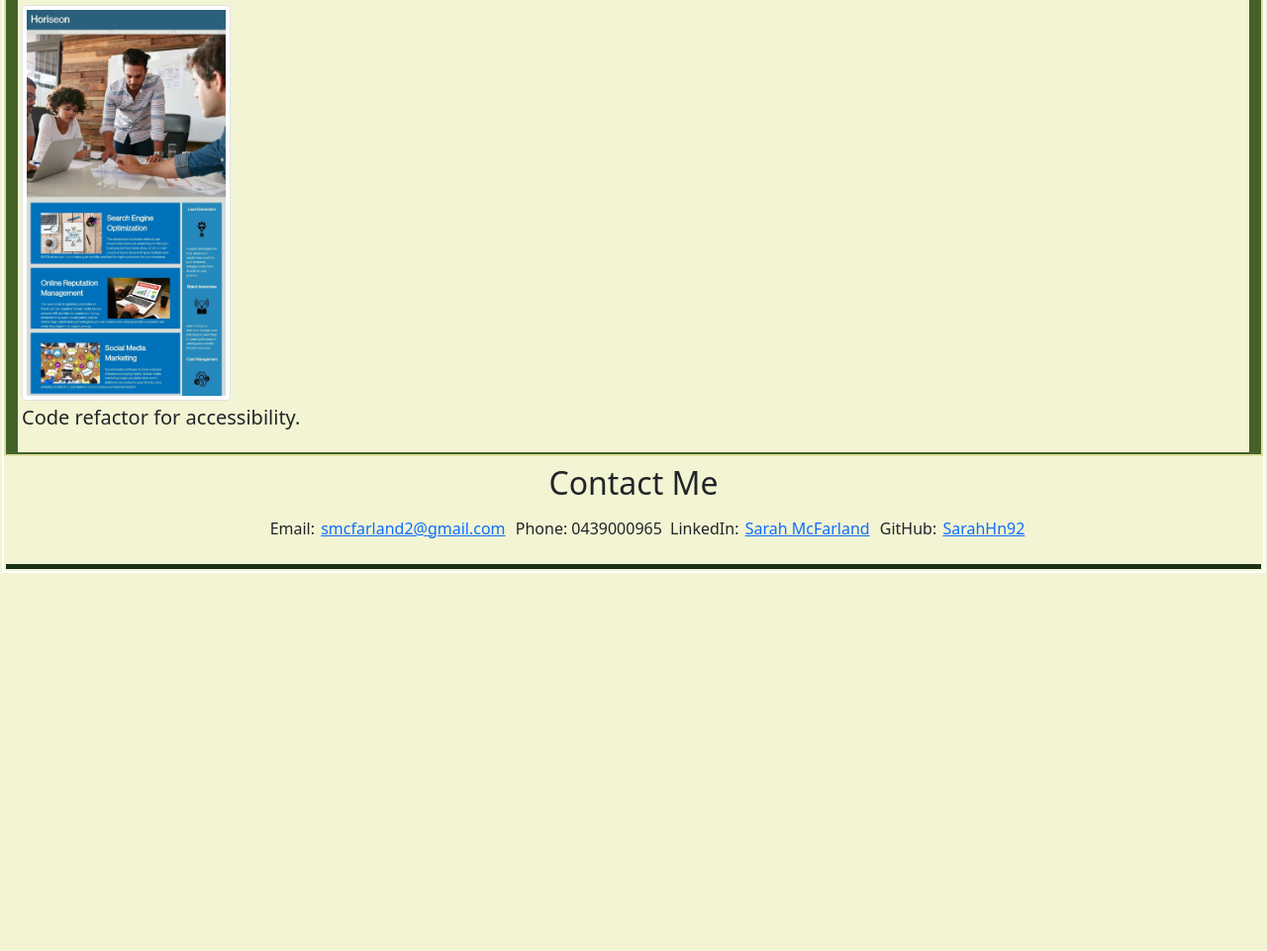
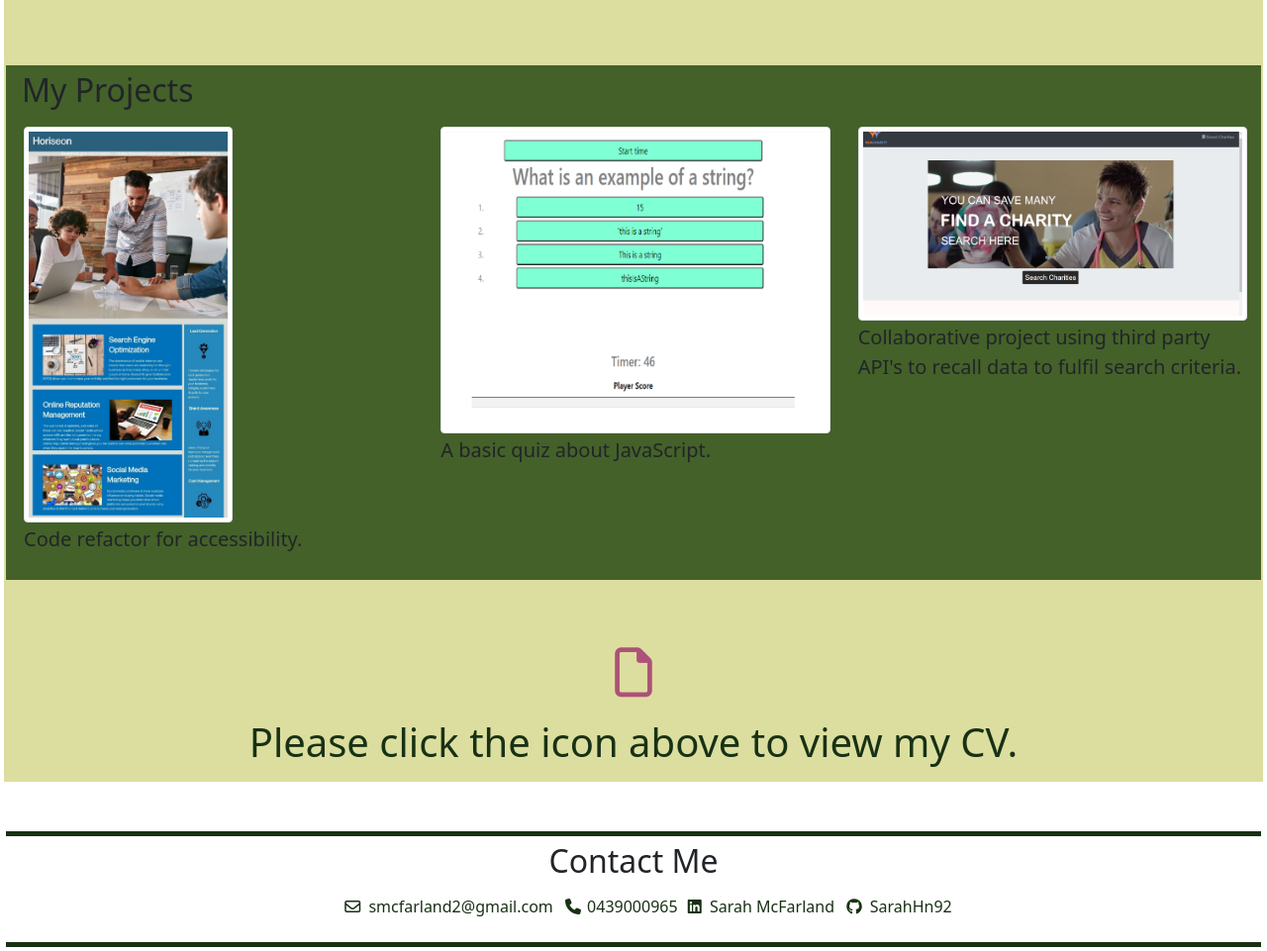
Before and after one commit to SarahHn92/professional-portfolio, a plain HTML site: page index.html in a window 1280 px wide. Shown: the part 961-1922 px from the top of the page at 99% size. Before the commit the page ends 1540 px from the top, so only its background shows below. Drawn offline with nearby package versions, Linux system fonts and the light colour scheme.

Commit message:
updating readme, added CV, added icons

```diff
--- a/assets/style.css
+++ b/assets/style.css
@@ -9,10 +9,8 @@
 }
 
 * {
-    box-sizing: border-box;
     padding: 2px;
     margin: auto;
-    background-color: var(--light)
     ;
 }
 
@@ -33,6 +31,7 @@ header {
 
 
 nav {
+    display: flex;
     background-color: var(--mdGrn);
     padding-top: 60px;
     width: 100%;
@@ -42,12 +41,21 @@ nav {
 
 
 nav li {
+    flex-direction: row;
+    align-items:stretch;
     line-height: 30px;
-    text-align: right;
+    text-align: center;
     font-family: monospace, sans-serif;
+    font-size: 30px;
+    color: var(--beige);
     font-weight: bold;
+    list-style-type: none;
+
+}
+
+li a {
+    color: var(--beige);
     text-decoration: none;
-
 }
 
 /*nav*/
@@ -65,6 +73,7 @@ main {
 }
 
 .about-me p {
+    text-align: center;
     box-sizing: border-box;
     width: 80%;
 }
@@ -83,16 +92,30 @@ main {
     background-color: var(--mdGrn);
 }
 
+.my-projects h2 {
+    background-color: var(--mdGrn);
+}
+
 .img-thumbnail {
+    justify-content: space-evenly;
+    margin: auto;
     max-block-size: 400px;
 }
 
-
+.resume {
+    text-align: center;
+    color: var(--drkGrn);
+}
+.icon i {
+    color: #ad5178;
+    font-size: 50px;
+}
 
 
 .contact-me {
     background-color: var(--drkGrn));
     text-align: center;
+    border-top: var(--drkGrn) 5px solid;
     border-bottom: var(--drkGrn) 5px solid;
 
 }
@@ -100,4 +123,9 @@ main {
 .contact-me li {
     list-style: none;
     display: inline;
+    color: var(--drkGrn);
 }
+
+.contact-me li a {
+    color: var(--drkGrn);
+}
--- a/index.html
+++ b/index.html
@@ -11,19 +11,21 @@
     <link rel="preconnect" href="https://fonts.gstatic.com">
 </head>
 <body>
-    <header class="jumbotron header">
-        <h1>Sarah Hinton: Professional Portfolio</h1>
+    <header class="container-fluid text-sm-center p-5 header">
+        <h1>Sarah McFarland: Professional Portfolio</h1>
         <br>
         <nav>
             <ul>
                 <li>
-                    <a href= "#about-me" class="aboutMe">About Me</a>
+                    <a href= "#about-me" class="aboutMe"><i class="fas fa-hiking"></i> About Me</a>
                 </li>
+                <br>
                 <li>
-                    <a href="#my-projects" class="myWork">My Work</a>
+                    <a href="#my-projects" class="myWork"><i class="fas fa-project-diagram"></i> My Work</a>
                 </li>
+                <br>
                 <li>
-                    <a href="#contact-me" class="contactMe">Contact Me</a>
+                    <a href="#contact-me" class="contactMe"><i class="far fa-address-book"></i> Contact Me</a>
                 </li>
             </ul>
         </nav>
@@ -53,33 +55,66 @@
         <br>
 
         <section class=" container-fluid my-projects" id="my-projects" >
-            <div class="">
+            <div>
                 <h2 class="my-projects-header">My Projects</h2>
             </div>
-            <div class="my-projects-img">
-                <a href="https://sarahhn92.github.io/Week-1-HW/"><img class="img-thumbnail" src="assets/Horiseon.jpg" alt="project-screenshot" > </a>
-                <p>Code refactor for accessibility.</p>
 
+            <div class="row justify-content-center">
+
+                <div class="project1 col-sm-12 col-md-4">
+                    <div class="my-projects-img">
+                        <a href="https://sarahhn92.github.io/Week-1-HW/"><img class="img-thumbnail" src="assets/Horiseon.jpg" alt="HoriseonScreenshot" > </a>
+                        <p>Code refactor for accessibility.</p>
+                    </div>
+                </div>
+
+                <div class="project2 col-sm-12 col-md-4">
+                    <div class="my-projects-img">
+                        <a href="https://sarahhn92.github.io/Code-Quiz/"><img class="img-thumbnail" src="assets/QuizScreenshot.png" alt="QuizScreenshot"></a>
+                        <p>A basic quiz about JavaScript.</p>
+                    </div>
+                </div>
+
+                <div class="project3 col-sm-12 col-md-4">
+                    <div class="my-projects-img">
+                       <a href="https://sarahhn92.github.io/ReaCharity-project/"><img class="img-thumbnail" src="assets/ReaCharity.png" alt="ReaCharityScreenshot"></a>
+                       <p>Collaborative project using third party API's to recall data to fulfil search criteria.</p>
+                    </div>
+
+                </div>
+            </div>
+        </section>
+
+        <br>
+        <br>
+
+        <section>
+            <div class="resume">
+                <p class="icon"><a href="assets/Resume.pdf"><i class="far fa-file"></a></i></p>
+                <h1>Please click the icon above to view my CV.</h1>
             </div>
         </section>
     </main>
 
-    <aside class="sidenav">
+    <br>
+    <br>
+
+    <footer>
         <section id="contact-me" class="contact-me">
             <div class="">
                 <h2 class="contact-me-header"> Contact Me</h2>
                 <div class="contact-select">
                     <ul>
-                        <li class="email">Email: <a href= mailto:smcfarland2@gmail.com>smcfarland2@gmail.com</a></li>
-                        <li class="phone">Phone: 0439000965</li>
-                        <li class="linkedin">LinkedIn: <a href="https://www.linkedin.com/in/sarah-mcfarland-978404204/"> Sarah McFarland</a> </li>
-                        <li class="github">GitHub: <a href="https://github.com/SarahHn92">SarahHn92</a> </li>
+                        <li class="email"><i class="far fa-envelope"></i> <a href= mailto:smcfarland2@gmail.com>smcfarland2@gmail.com</a></li>
+                        <li class="phone"><i class="fas fa-phone"></i> 0439000965</li>
+                        <li class="linkedin"><i class="fab fa-linkedin"></i> <a href="https://www.linkedin.com/in/sarah-mcfarland-978404204/"> Sarah McFarland</a> </li>
+                        <li class="github"><i class="fab fa-github"></i> <a href="https://github.com/SarahHn92">SarahHn92</a> </li>
                 </div>
             </div>
         </section>
-    </aside>
+    </footer>
 
-
+    <script src="https://kit.fontawesome.com/ca22f23350.js" crossorigin="anonymous"></script>
 
 
 </body>
```
Also changed, not shown: assets/Horiseon1.jpg (deleted), assets/Horiseon2.jpg (deleted), assets/QuizScreenshot.png (added), assets/ReaCharity.png (added), assets/portfolioScrnSht.png (added), 2 other files.
